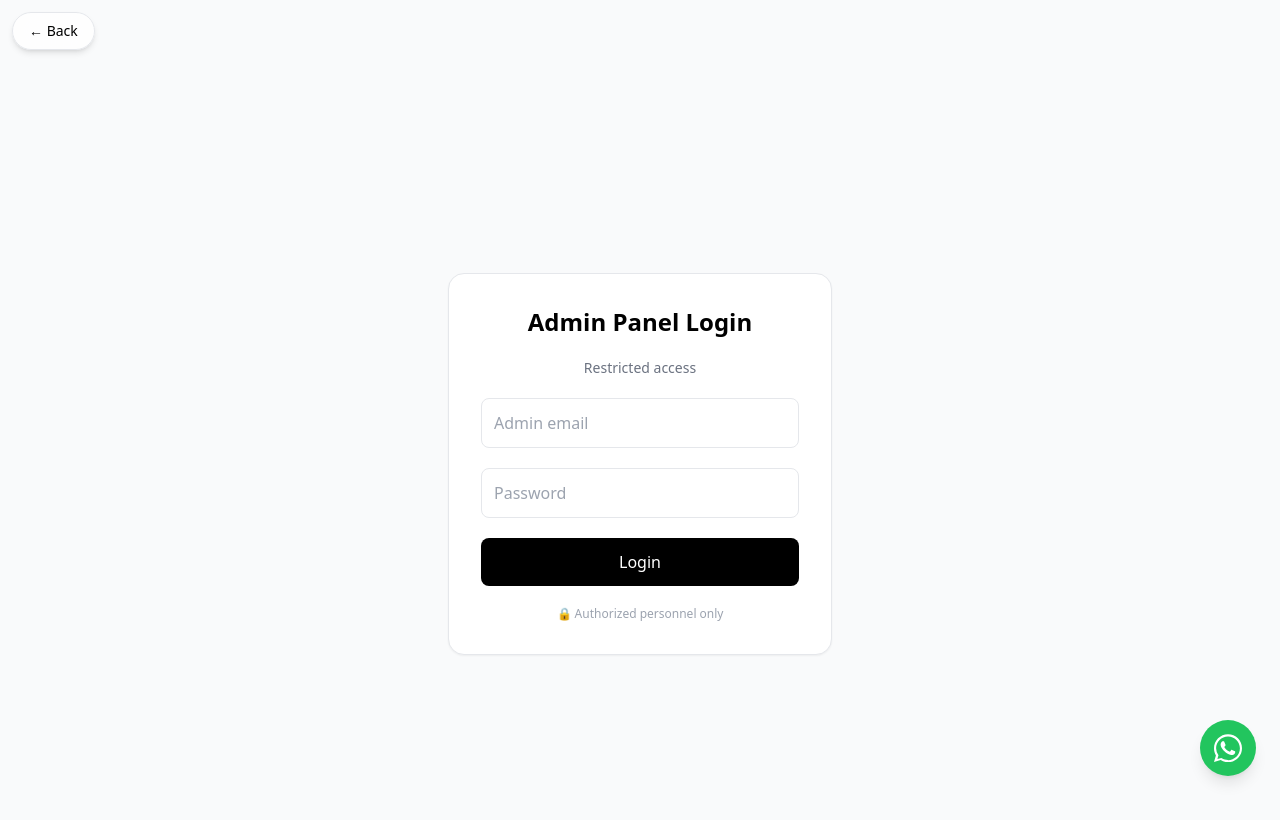
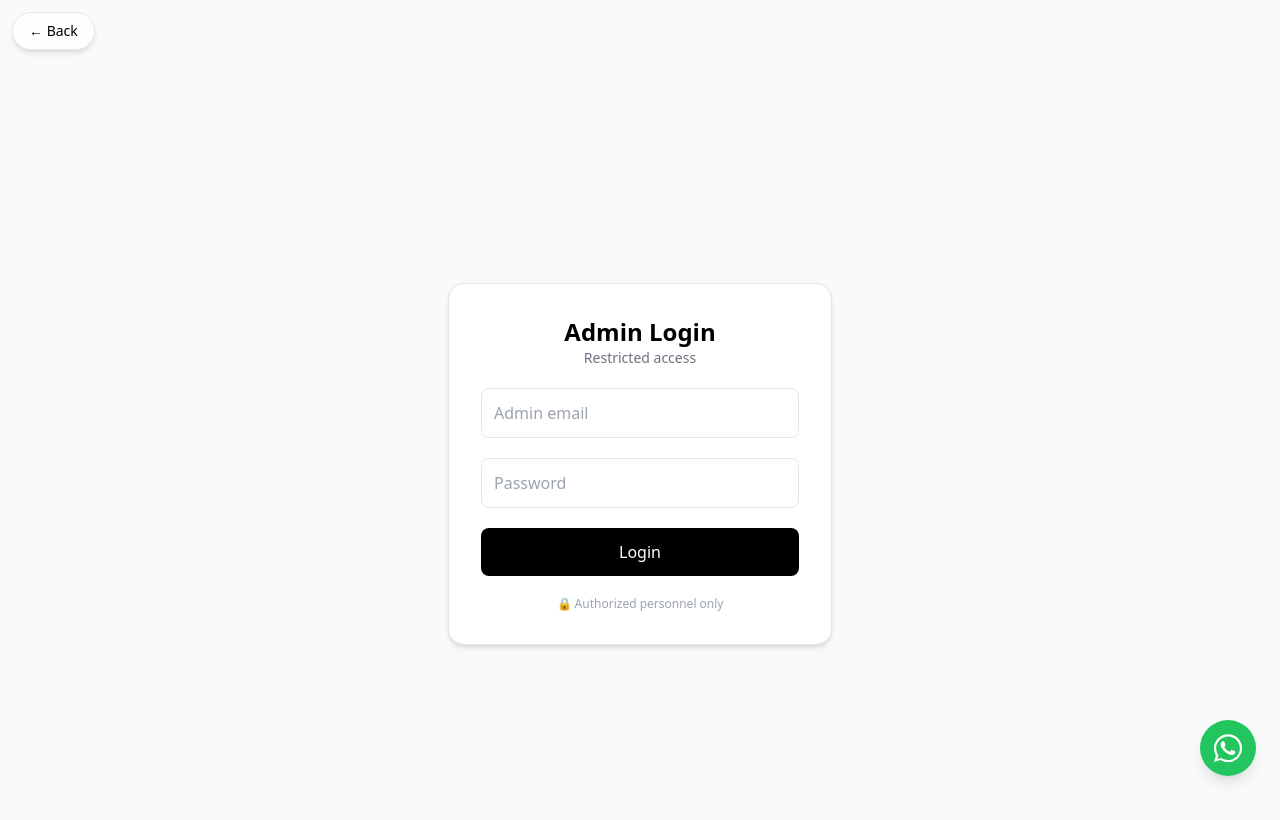
Before and after one commit to Dejohnstc/smokehouse, a Next.js app: page /admin in a window 1280 px wide. Shown: the top 820 px of the page. Built offline with nearby package versions, Linux system fonts and the light colour scheme.

Commit message:
latest updates

```diff
--- a/app/admin/page.tsx
+++ b/app/admin/page.tsx
@@ -1,21 +1,32 @@
 "use client";
 
-import { useState } from "react";
+import { useState, useEffect } from "react";
 import { useRouter } from "next/navigation";
 
 export default function AdminLogin() {
   const [email, setEmail] = useState("");
   const [password, setPassword] = useState("");
   const [loading, setLoading] = useState(false);
+  const [error, setError] = useState("");
 
   const router = useRouter();
 
+  // 🔒 AUTO REDIRECT IF ALREADY LOGGED IN
+  useEffect(() => {
+    const token = localStorage.getItem("admin_token");
+    if (token) {
+      router.push("/admin/dashboard");
+    }
+  }, [router]);
+
   const login = async () => {
     if (!email || !password) {
-      return alert("Enter email and password");
+      setError("Enter email and password");
+      return;
     }
 
     setLoading(true);
+    setError("");
 
     try {
       const res = await fetch("/api/admin-login", {
@@ -23,37 +34,54 @@ export default function AdminLogin() {
         headers: {
           "Content-Type": "application/json",
         },
-        body: JSON.stringify({ email, password }),
+        body: JSON.stringify({
+          email: email.trim(),
+          password: password.trim(),
+        }),
       });
 
       const data = await res.json();
 
       if (res.ok) {
-        // ✅ SAVE ADMIN TOKEN
         localStorage.setItem("admin_token", data.token);
 
         router.push("/admin/dashboard");
       } else {
-        alert(data.message || "Invalid credentials");
+        setError(data.message || "Invalid credentials");
       }
-    } catch (err) {
-      alert("Something went wrong");
+    } catch {
+      setError("Network error. Try again.");
     } finally {
       setLoading(false);
     }
   };
 
+  // ⌨️ ENTER KEY SUPPORT
+  const handleKeyDown = (e: React.KeyboardEvent) => {
+    if (e.key === "Enter") login();
+  };
+
   return (
     <div className="min-h-screen flex items-center justify-center bg-gray-50 px-4">
-      <div className="w-full max-w-sm bg-white p-8 rounded-2xl shadow-sm border space-y-5">
 
-        {/* TITLE */}
-        <h1 className="text-2xl font-bold text-center">
-          Admin Panel Login
-        </h1>
-        <p className="text-center text-gray-500 text-sm">
-          Restricted access
-        </p>
+      <div className="w-full max-w-sm bg-white p-8 rounded-2xl shadow-md border space-y-5">
+
+        {/* HEADER */}
+        <div className="text-center">
+          <h1 className="text-2xl font-bold">
+            Admin Login
+          </h1>
+          <p className="text-gray-500 text-sm">
+            Restricted access
+          </p>
+        </div>
+
+        {/* ERROR */}
+        {error && (
+          <div className="bg-red-50 text-red-600 text-sm p-3 rounded-lg">
+            {error}
+          </div>
+        )}
 
         {/* EMAIL */}
         <input
@@ -62,6 +90,7 @@ export default function AdminLogin() {
           className="w-full border rounded-lg p-3 focus:outline-none focus:ring-2 focus:ring-black"
           value={email}
           onChange={(e) => setEmail(e.target.value)}
+          onKeyDown={handleKeyDown}
         />
 
         {/* PASSWORD */}
@@ -71,18 +100,19 @@ export default function AdminLogin() {
           className="w-full border rounded-lg p-3 focus:outline-none focus:ring-2 focus:ring-black"
           value={password}
           onChange={(e) => setPassword(e.target.value)}
+          onKeyDown={handleKeyDown}
         />
 
         {/* BUTTON */}
         <button
           onClick={login}
           disabled={loading}
-          className="w-full bg-black text-white py-3 rounded-lg font-medium hover:opacity-90 disabled:opacity-50"
+          className="w-full bg-black text-white py-3 rounded-lg font-medium hover:opacity-90 disabled:opacity-50 transition"
         >
           {loading ? "Logging in..." : "Login"}
         </button>
 
-        {/* SECURITY NOTE */}
+        {/* FOOTER */}
         <p className="text-xs text-gray-400 text-center">
           🔒 Authorized personnel only
         </p>
```
